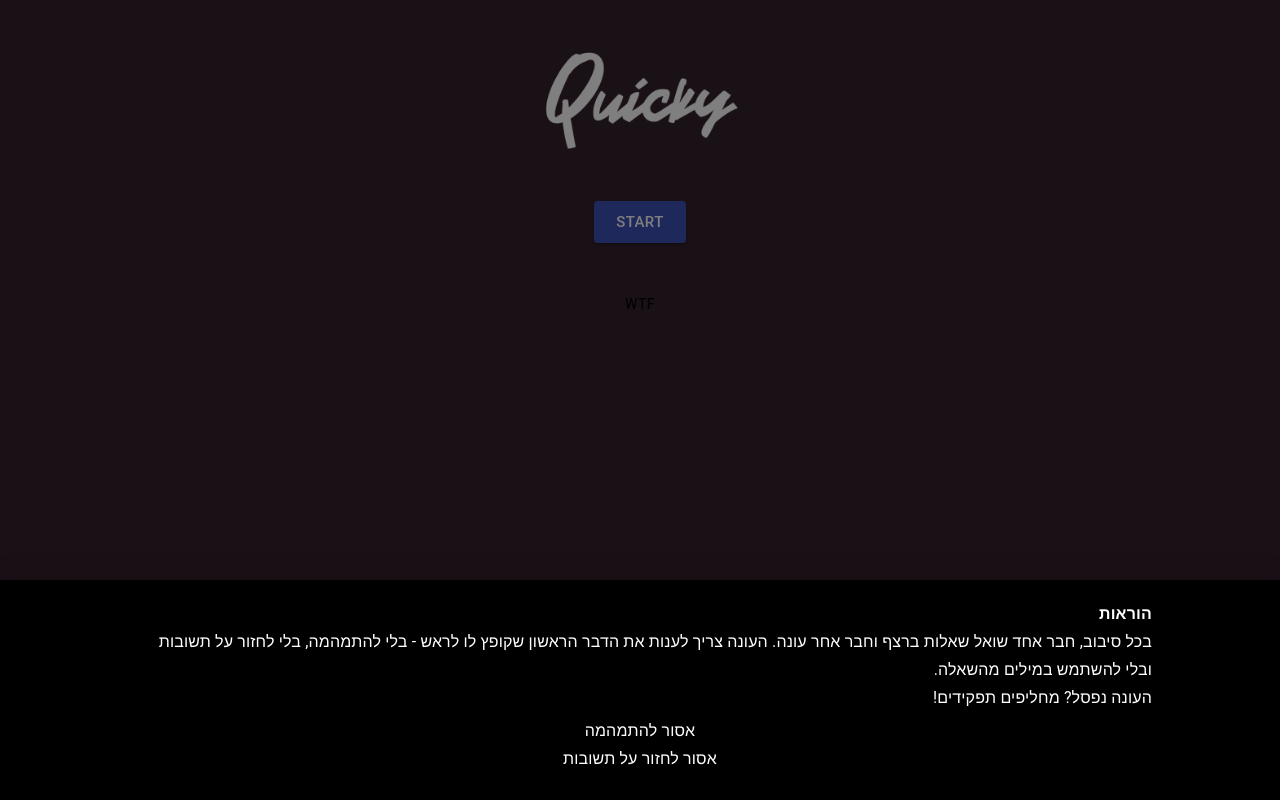
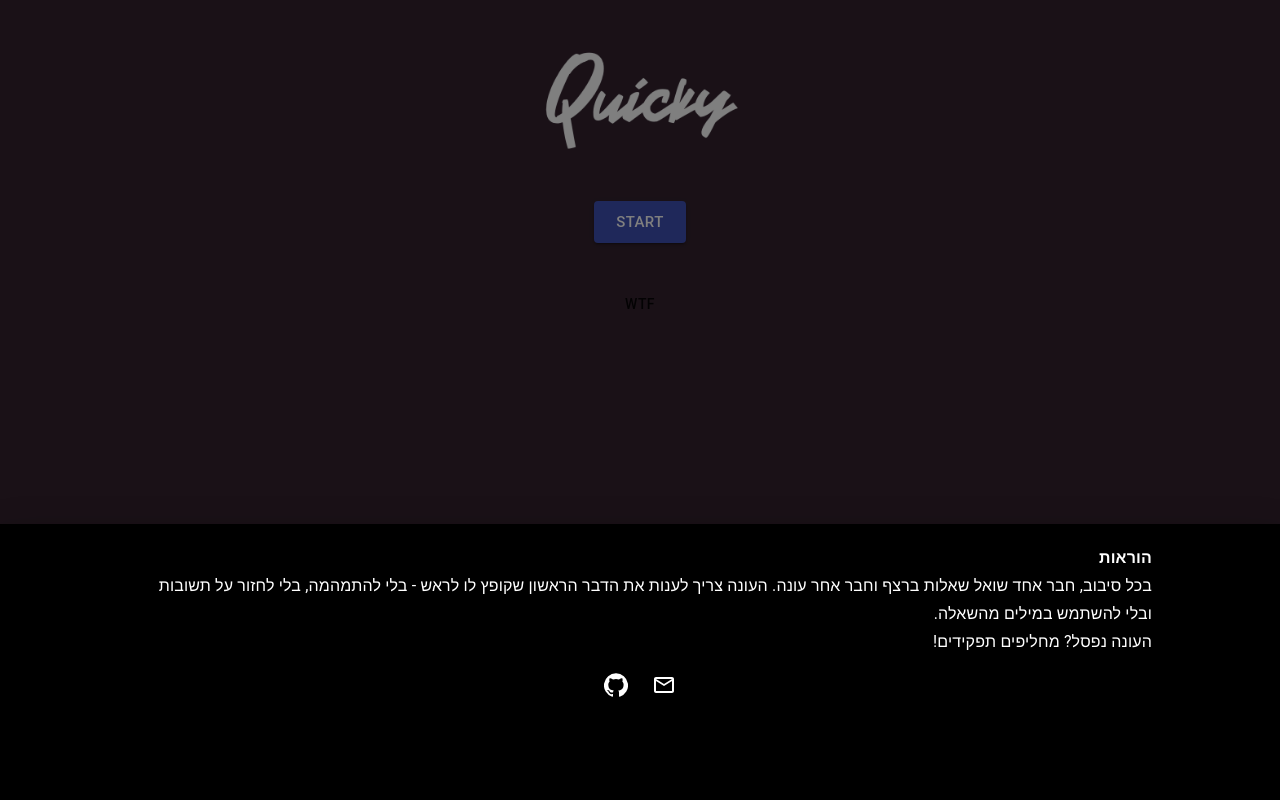
Before and after one commit to yogevitz/quicky, a React (Create React App) app: page / in a window 1280 px wide. Both pictures are taken after a click on the button "WTF". Built offline with nearby package versions, Linux system fonts and the light colour scheme.

Commit message:
feature: add github and mail buttons to about drawer

```diff
--- a/package.json
+++ b/package.json
@@ -4,6 +4,7 @@
   "private": true,
   "dependencies": {
     "@material-ui/core": "^4.11.0",
+    "@material-ui/icons": "^4.9.1",
     "@testing-library/jest-dom": "^4.2.4",
     "@testing-library/react": "^9.3.2",
     "@testing-library/user-event": "^7.1.2",
--- a/src/App.css
+++ b/src/App.css
@@ -28,7 +28,7 @@
 
 .about {
   padding-top: 20px;
-  height: 25vh;
+  height: 32vh;
   background-color: #000000;
   display: flex;
   flex-direction: column;
--- a/src/App.js
+++ b/src/App.js
@@ -1,7 +1,8 @@
 import React from 'react';
 import logo from './logo.png';
 import './App.css';
-import { Button, Drawer, Typography } from '@material-ui/core';
+import { Button, Drawer, Typography, IconButton } from '@material-ui/core';
+import { GitHub, MailOutline } from '@material-ui/icons';
 import QUESTIONS from './questions.json';
 
 const KEYS = Object.keys(QUESTIONS);
@@ -43,6 +44,8 @@ class App extends React.Component {
     this.setState({ about: !about, color: about ? newColor : color });
   };
 
+  openMail = () => window.open('mailto:yogevshlomovitz@gmail.com?subject=Quicky');
+
   renderDrawer = () => {
     const { about } = this.state;
     return (
@@ -60,13 +63,14 @@ class App extends React.Component {
             </Typography>
           </div>
           <Typography variant="subtitle1">
-            אסור להתמהמה
-          </Typography>
-          <Typography variant="subtitle1" gutterBottom style={{ paddingBottom: '20px' }}>
-            אסור לחזור על תשובות
-          </Typography>
-          <Typography variant="subtitle1">
-            GANGBANG PRODUCTIONS
+            <IconButton onClick={this.openMail} style={{ color: 'white' }}>
+              <MailOutline />
+            </IconButton>
+            <a href={'https://github.com/yogevitz/quicky'}>
+              <IconButton style={{ color: 'white' }}>
+                <GitHub />
+              </IconButton>
+            </a>
           </Typography>
         </div>
       </Drawer>
```
